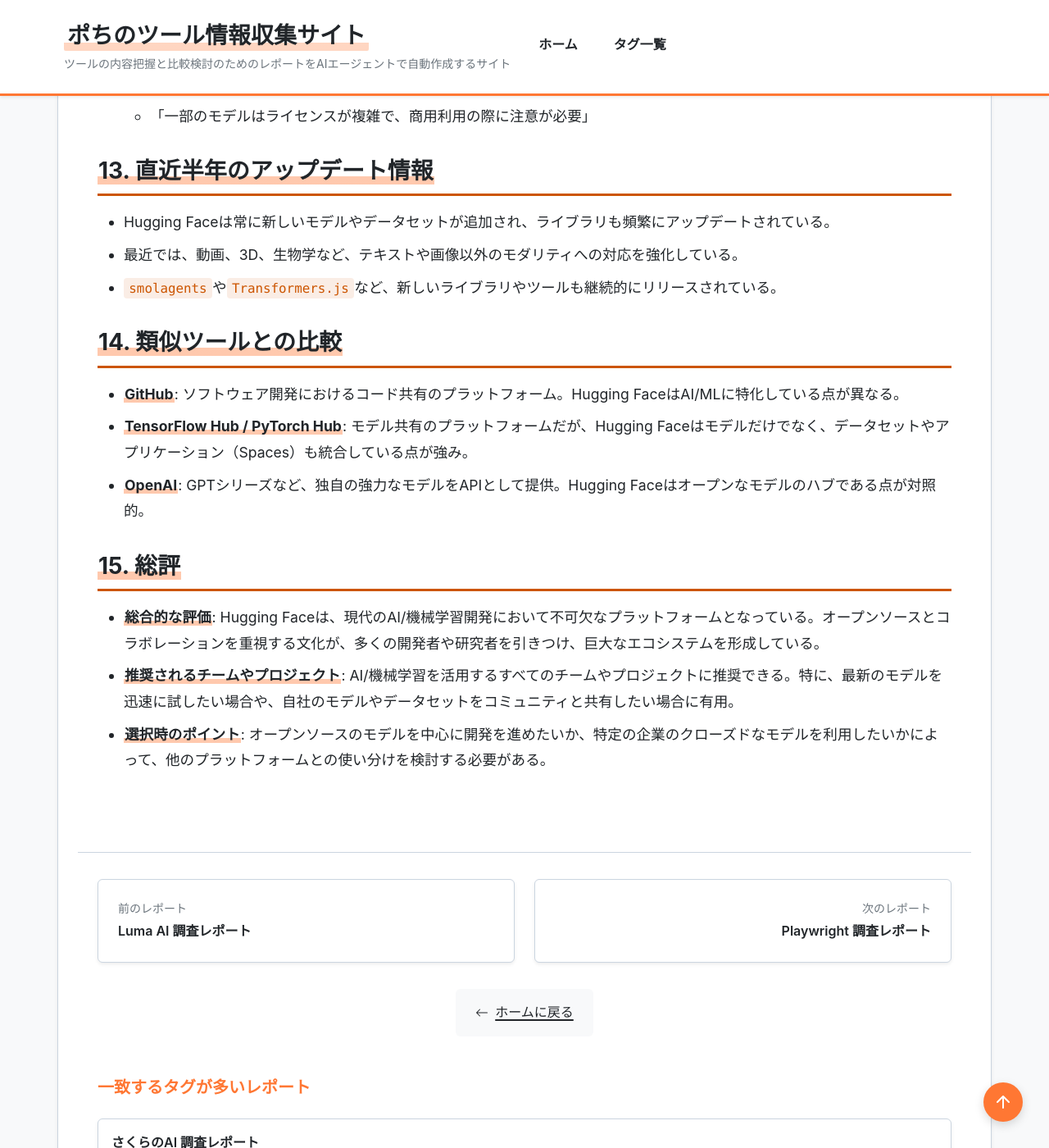
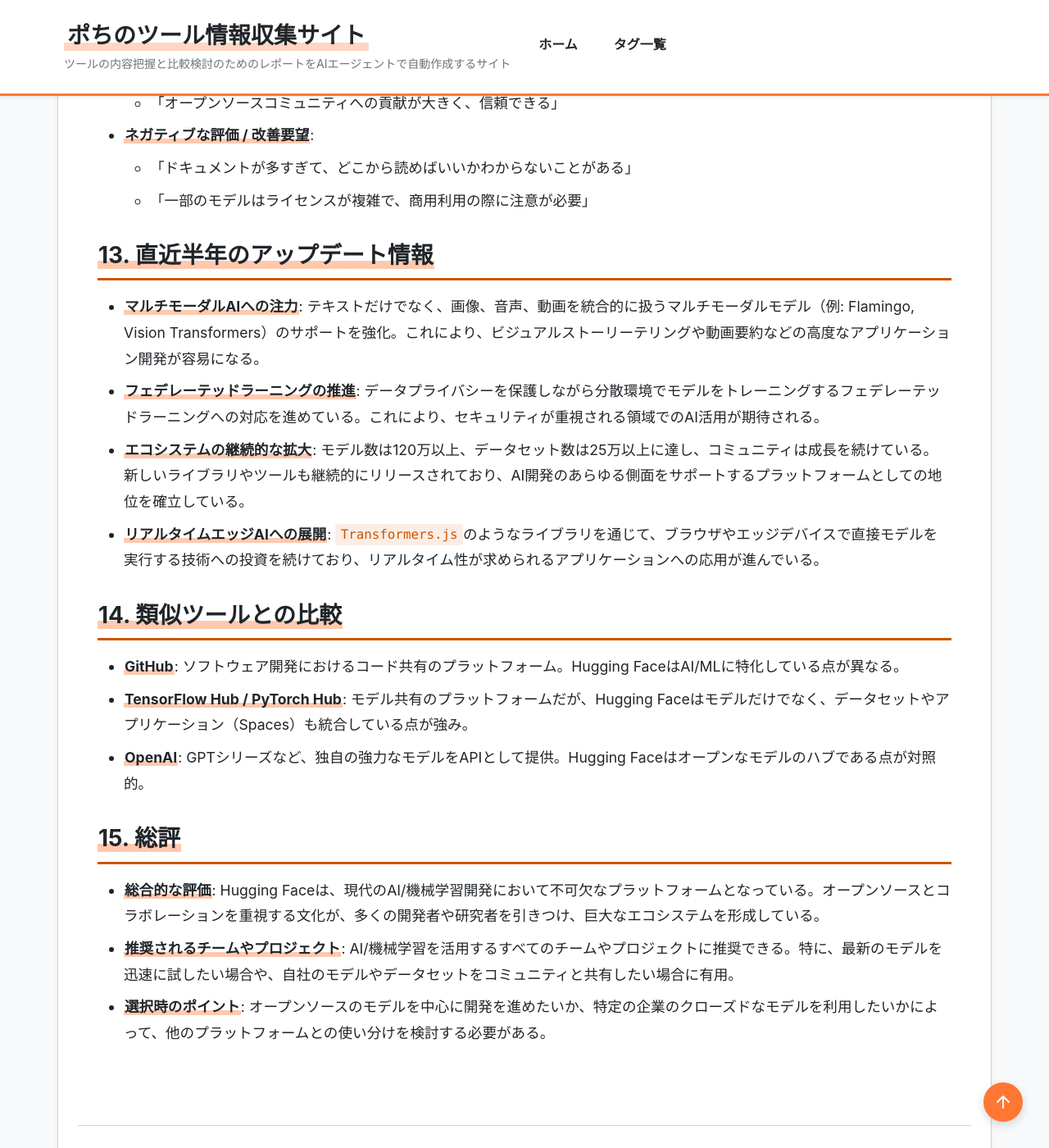
Before and after one commit to aegisfleet/tool-survey-report, a Jekyll site: the page built from _reports/hugging-face.md, in a window 1280 px wide and 1400 px high, scrolled down 4724 px. Shown: the whole window at 82% size. Built offline with Jekyll 4.4.1, drawn with Linux system fonts in a browser that asks for light colours; some of the changed text lies outside the part shown.

Commit message:
docs: Update Hugging Face report and verify relationships (#289)
Updated the Hugging Face research report (_reports/hugging-face.md) with the latest information for 2025-12-27.

- Refreshed sections on main features and recent updates to include multimodal AI and federated learning.
- Verified that all related reports (Stable Diffusion, Amazon Bedrock, TensorFlow) already have the correct bidirectional links, ensuring data consistency.

Co-authored-by: google-labs-jules[bot] <161369871+google-labs-jules[bot]@users.noreply.github.com>

```diff
--- a/_reports/hugging-face.md
+++ b/_reports/hugging-face.md
@@ -41,11 +41,12 @@ relationships:
 
 ## **3. 主要機能**
 
-* **Models**: 100万以上の事前学習済みモデルをホストするリポジトリ。
+* **Models**: 120万以上の事前学習済みモデルをホストするリポジトリ。テキスト、画像、音声、動画、3Dなど、多様なモダリティをカバー。
 * **Datasets**: 25万以上のデータセットを共有・発見できるハブ。
 * **Spaces**: GradioやStreamlitで構築されたAIアプリケーションをホスト・実行できる環境。
-* **Transformersライブラリ**: PyTorch、TensorFlow、JAXで最先端のモデルを簡単に使用できるオープンソースライブラリ。
+* **Transformersライブラリ**: PyTorch、TensorFlow、JAXで最先端のモデルを簡単に使用できるオープンソースライブラリ。マルチモーダル対応が強化されている。
 * **Inference Endpoints**: 最適化されたインフラでモデルを簡単にデプロイできるサービス。
+* **Federated Learning**: データプライバシーを保護しながら、分散環境でモデルをトレーニングするためのサポート。
 
 ## **4. 特徴・強み (Pros)**
 
@@ -106,9 +107,10 @@ relationships:
 
 ## **13. 直近半年のアップデート情報**
 
-* Hugging Faceは常に新しいモデルやデータセットが追加され、ライブラリも頻繁にアップデートされている。
-* 最近では、動画、3D、生物学など、テキストや画像以外のモダリティへの対応を強化している。
-* `smolagents`や`Transformers.js`など、新しいライブラリやツールも継続的にリリースされている。
+* **マルチモーダルAIへの注力**: テキストだけでなく、画像、音声、動画を統合的に扱うマルチモーダルモデル（例: Flamingo, Vision Transformers）のサポートを強化。これにより、ビジュアルストーリーテリングや動画要約などの高度なアプリケーション開発が容易になる。
+* **フェデレーテッドラーニングの推進**: データプライバシーを保護しながら分散環境でモデルをトレーニングするフェデレーテッドラーニングへの対応を進めている。これにより、セキュリティが重視される領域でのAI活用が期待される。
+* **エコシステムの継続的な拡大**: モデル数は120万以上、データセット数は25万以上に達し、コミュニティは成長を続けている。新しいライブラリやツールも継続的にリリースされており、AI開発のあらゆる側面をサポートするプラットフォームとしての地位を確立している。
+* **リアルタイムエッジAIへの展開**: `Transformers.js`のようなライブラリを通じて、ブラウザやエッジデバイスで直接モデルを実行する技術への投資を続けており、リアルタイム性が求められるアプリケーションへの応用が進んでいる。
 
 ## **14. 類似ツールとの比較**
 
```
Also changed, not shown: other parts of _reports/hugging-face.md (+1 -1 lines).
